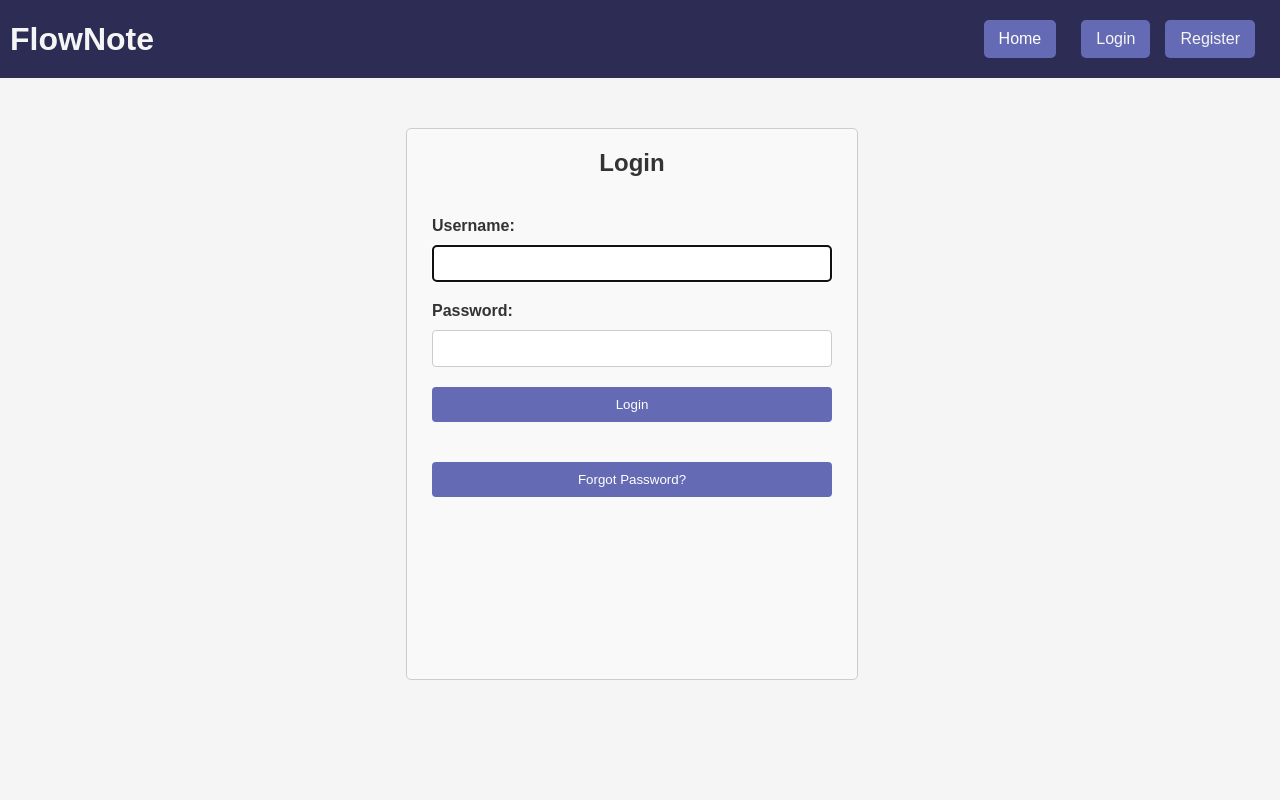
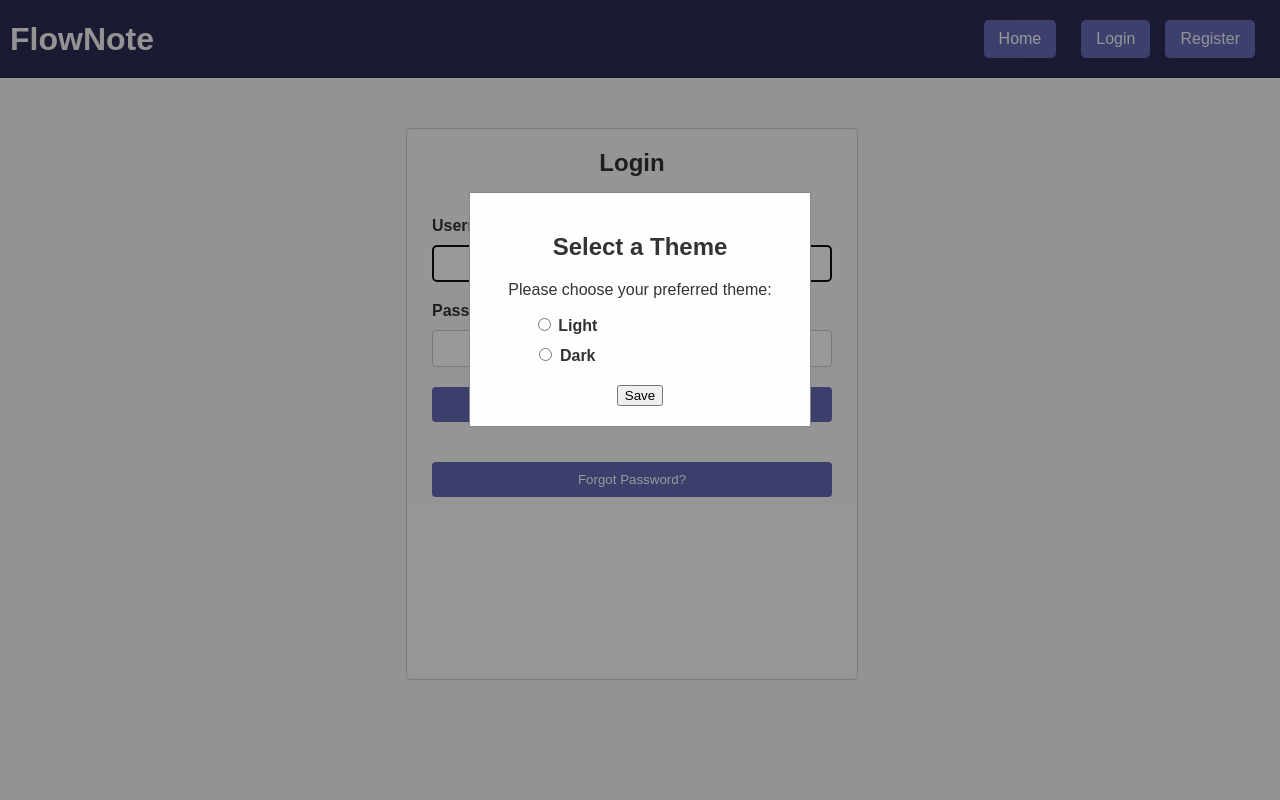
Before and after one commit to sjpope/FlowNote, a Django app: page /notes/login/ in a window 1280 px wide. Run offline with Django 5.2, Linux system fonts and the light colour scheme; parts of the project's set-up code (start-up, migrations or seed data) failed here and were passed over.

Commit message:
SCRUM-116 Theme pop up created
- A prompt that should only show when a user first registers will appear on the login page.
- The prompt will ask you to choose your desired color scheme.

```diff
--- a/notes/static/notes/css/themes.css
+++ b/notes/static/notes/css/themes.css
@@ -117,3 +117,34 @@
     background-color: var(--footer-bg-color);
     color: var(--footer-text-color);
   }
+
+/* Theme pop up CSS */
+.modal {
+    display: none;
+    position: fixed;
+    z-index: 9999;
+    left: 0;
+    top: 0;
+    width: 100%;
+    height: 100%;
+    overflow: auto;
+    background-color: rgba(0, 0, 0, 0.4);
+}
+
+.modal-content {
+    background-color: #fefefe;
+    margin: 15% auto;
+    padding: 20px;
+    border: 1px solid #888;
+    width: 300px;
+    text-align: center;
+}
+
+.theme-options {
+    margin-bottom: 20px;
+}
+
+.theme-options label {
+    display: block;
+    margin-bottom: 10px;
+}
--- a/notes/templates/registration/login.html
+++ b/notes/templates/registration/login.html
@@ -19,7 +19,7 @@
         <form method="get" action="{% url 'account_reset_password' %}">
             <button type="submit" class="btn btn-info btn-forgot-password">Forgot Password?</button>
         </form>
-
+        {% include 'theme_popup.html' %}
     </div>
     <style>
         .login-container {
@@ -94,4 +94,40 @@
         }
 
     </style>
+
+    <script>
+        document.addEventListener('DOMContentLoaded', function() {
+            var themePopup = document.getElementById('theme-popup');
+            var saveThemeButton = document.getElementById('save-theme');
+            var themeRadios = document.getElementsByName('theme');
+
+            // Check if the user has already selected a theme
+            var selectedTheme = localStorage.getItem('selectedTheme');
+
+            if (!selectedTheme) {
+                // If no theme is selected, show the pop-up
+                themePopup.style.display = 'block';
+            }
+
+            saveThemeButton.addEventListener('click', function() {
+                var selectedTheme = '';
+
+                // Get the selected theme value
+                themeRadios.forEach(function(radio) {
+                    if (radio.checked) {
+                        selectedTheme = radio.value;
+                    }
+                });
+
+                // Save the selected theme to local storage
+                localStorage.setItem('selectedTheme', selectedTheme);
+
+                // Hide the pop-up
+                themePopup.style.display = 'none';
+
+                // Redirect to the appropriate theme URL or update the theme dynamically
+                // Example: window.location.href = '/set-theme/' + selectedTheme + '/';
+            });
+        });
+    </script>
 {% endblock %}
--- /dev/null
+++ b/notes/templates/theme_popup.html
@@ -0,0 +1,17 @@
+<div id="theme-popup" class="modal">
+    <div class="modal-content">
+        <h2>Select a Theme</h2>
+        <p>Please choose your preferred theme:</p>
+        <div class="theme-options">
+            <label>
+                <input type="radio" name="theme" value="light">
+                Light
+            </label>
+            <label>
+                <input type="radio" name="theme" value="dark">
+                Dark
+            </label>
+        </div>
+        <button id="save-theme">Save</button>
+    </div>
+</div>
```
